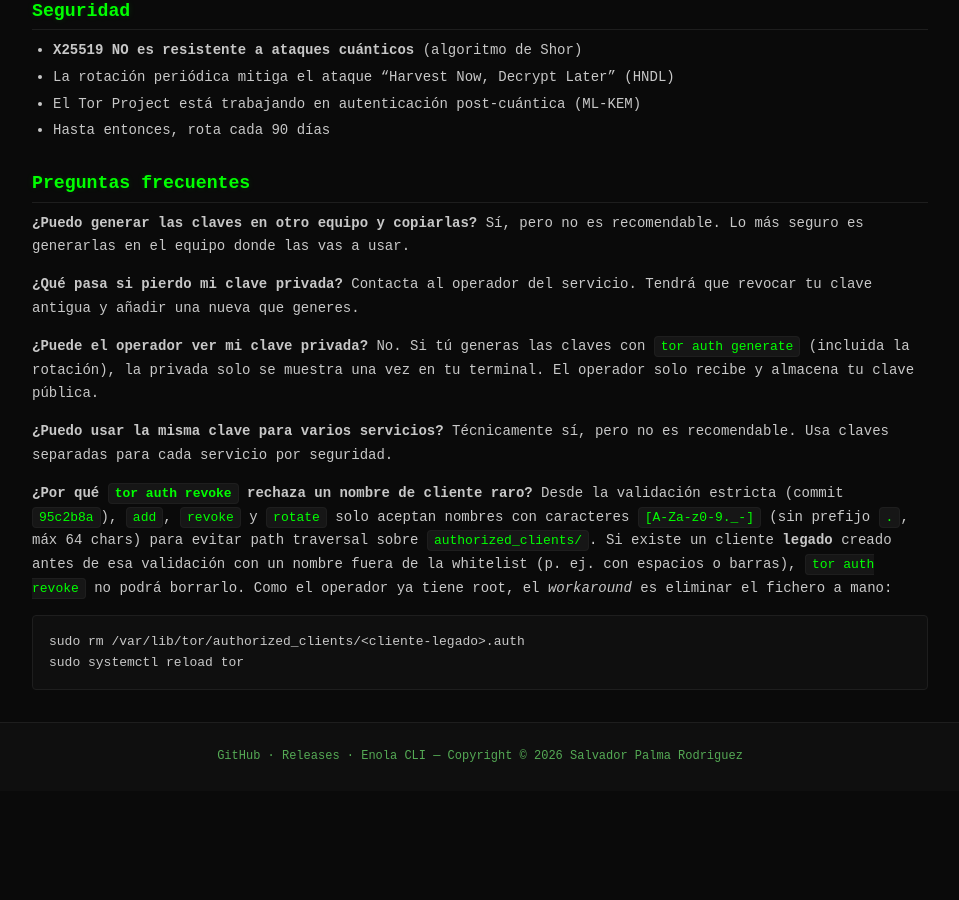
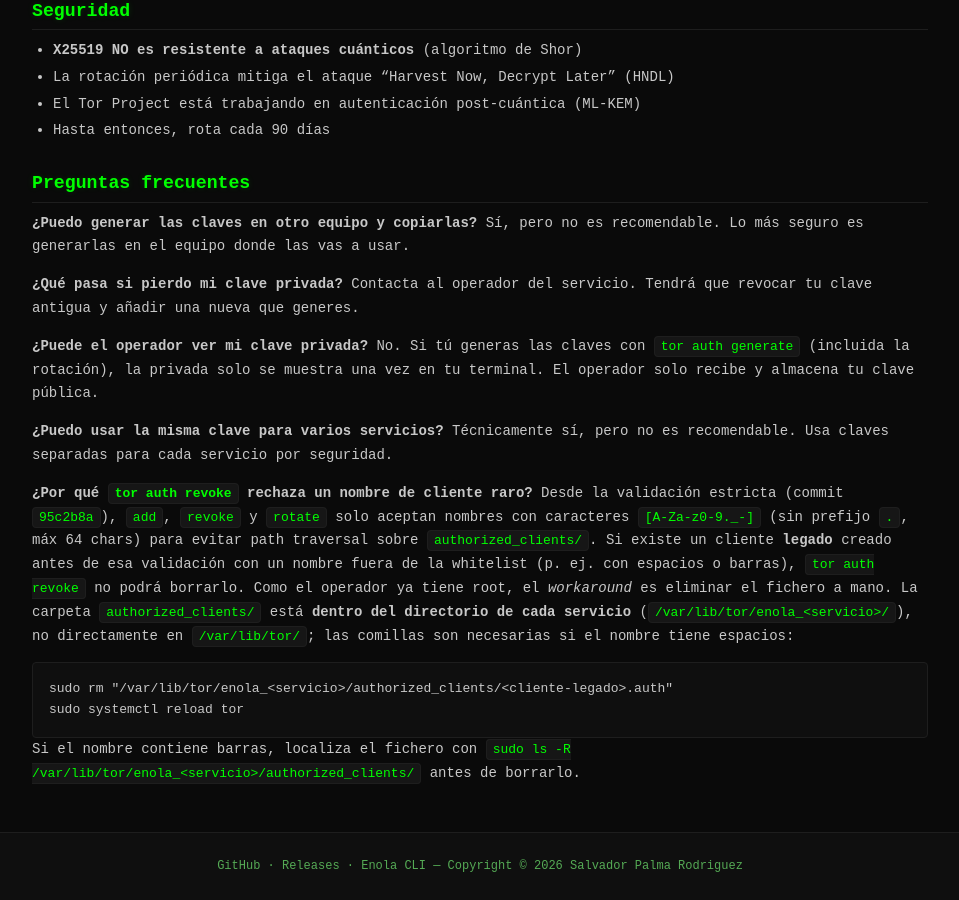
Before and after one commit to SalvadorPalmaRodriguez/enola-cli-lite, a Jekyll site: the page built from docs/user/tor/tor-client-auth.md, in a window 1280 px wide and 900 px high, scrolled down 2454 px. Shown: the whole window, without its empty margins (160-1119 px from the left). Built offline with Jekyll 4.4.1, drawn with Linux system fonts in a browser that asks for light colours; our own code applies the rules of GitHub Pages for plain Markdown files; before the commit the page ends 3245 px from its top, so only the background shows below that; some of the changed text lies outside the part shown.

Commit message:
docs(tor): ruta correcta para borrar a mano un cliente legado (authorized_clients está dentro de /var/lib/tor/enola_<servicio>/)

````diff
--- a/docs/user/tor/tor-client-auth.md
+++ b/docs/user/tor/tor-client-auth.md
@@ -139,9 +139,14 @@ chars) para evitar path traversal sobre `authorized_clients/`. Si existe un
 cliente **legado** creado antes de esa validación con un nombre fuera de la
 whitelist (p. ej. con espacios o barras), `tor auth revoke` no podrá
 borrarlo. Como el operador ya tiene root, el *workaround* es eliminar el
-fichero a mano:
+fichero a mano. La carpeta `authorized_clients/` está **dentro del directorio
+de cada servicio** (`/var/lib/tor/enola_<servicio>/`), no directamente en
+`/var/lib/tor/`; las comillas son necesarias si el nombre tiene espacios:
 
 ```bash
-sudo rm /var/lib/tor/authorized_clients/<cliente-legado>.auth
+sudo rm "/var/lib/tor/enola_<servicio>/authorized_clients/<cliente-legado>.auth"
 sudo systemctl reload tor
 ```
+
+Si el nombre contiene barras, localiza el fichero con
+`sudo ls -R /var/lib/tor/enola_<servicio>/authorized_clients/` antes de borrarlo.
````
Also changed, not shown: other parts of docs/user/tor/tor-client-auth.md (+1 -1 lines).
